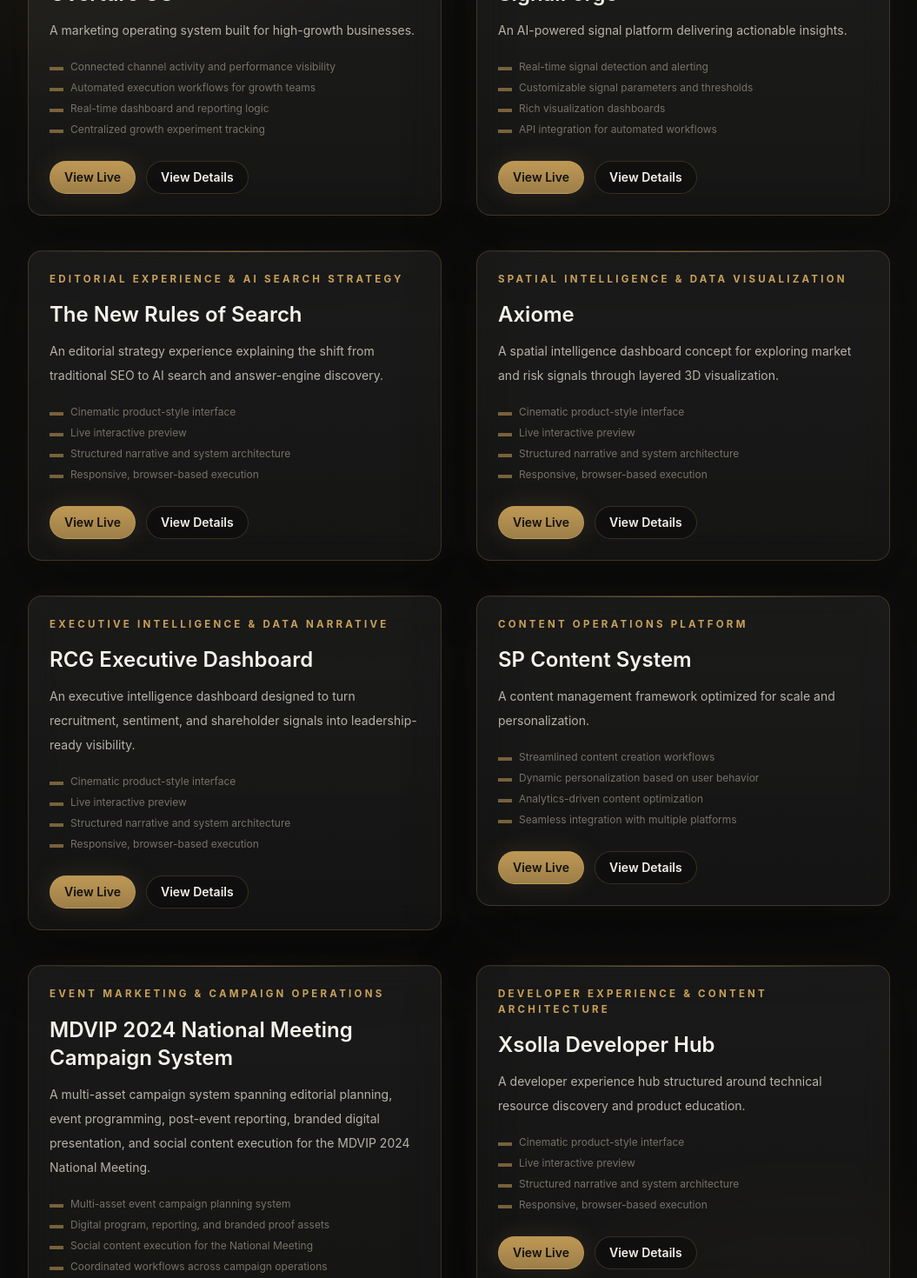
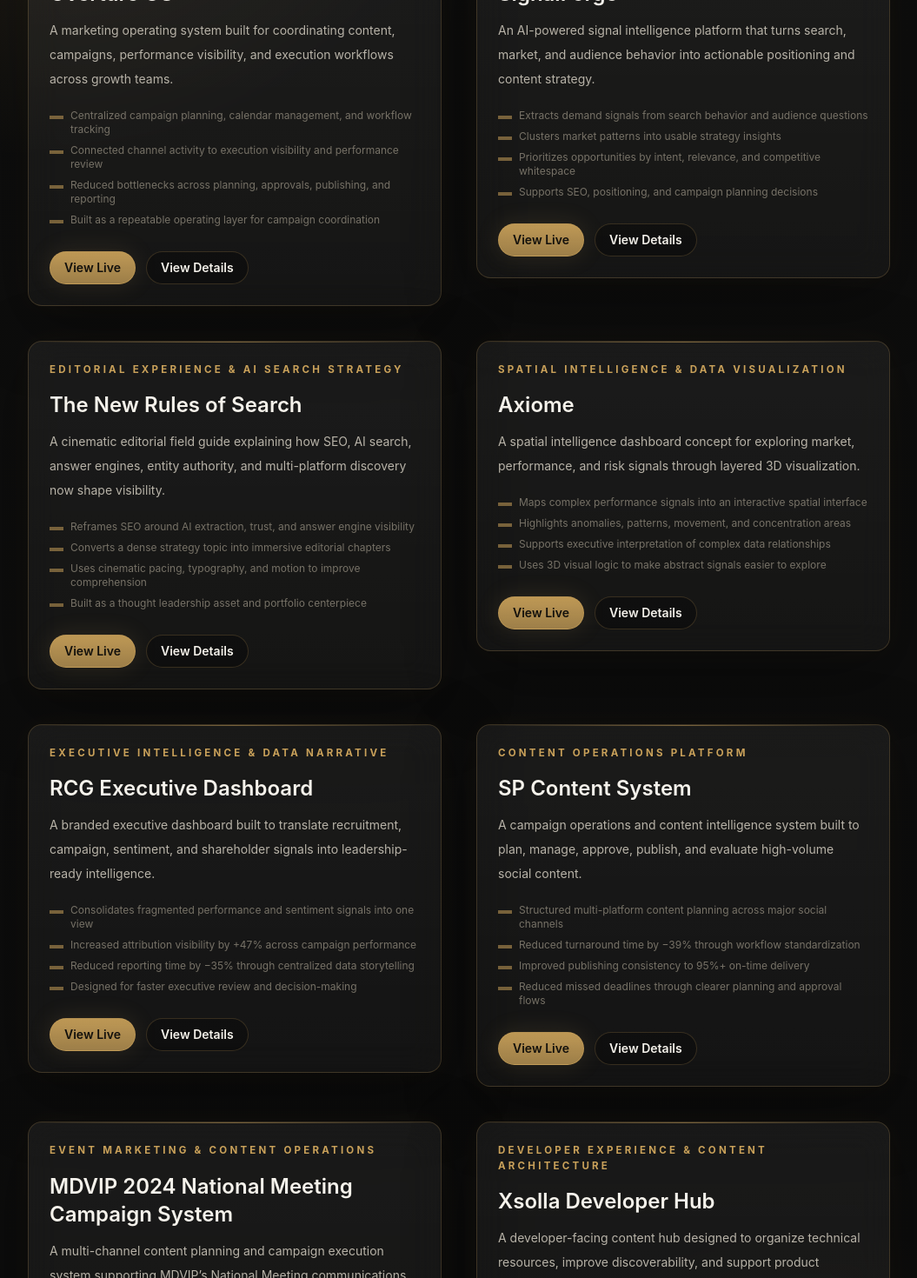
Before and after one commit to codename-blackweb/portfolio, a Next.js app: page / in a window 1280 px wide. Shown: the part 1320-2790 px from the top of the page at 87% size, without its empty margins (192-1247 px from the left). Built offline with nearby package versions, Linux system fonts and the light colour scheme.

Commit message:
Enforce project-specific homepage bullets

```diff
--- a/components/ProjectCard.jsx
+++ b/components/ProjectCard.jsx
@@ -11,6 +11,12 @@
  * ensures the live links stand out clearly.
  */
 export default function ProjectCard({ project, index }) {
+  const bullets = Array.isArray(project.bullets) ? project.bullets : [];
+
+  if (!Array.isArray(project.bullets)) {
+    console.warn('Missing bullets for project:', project.title);
+  }
+
   return (
     <motion.div
       initial={{ opacity: 0, y: 40 }}
@@ -26,14 +32,16 @@
       <p className="editorial-copy mb-5 text-sm leading-7">
         {project.description}
       </p>
+      {bullets.length > 0 && (
         <ul className="editorial-muted mb-7 space-y-2 text-xs">
-        {project.bullets.slice(0, 4).map((point, idx) => (
+          {bullets.slice(0, 4).map((point, idx) => (
             <li key={idx} className="flex gap-2">
               <span className="mt-2 h-1 w-4 shrink-0 bg-[var(--gold-muted)]" />
               <span>{point}</span>
             </li>
           ))}
         </ul>
+      )}
       <div className="flex flex-wrap gap-3">
         <a
           href={project.liveUrl || project.link}
--- a/data/projects.js
+++ b/data/projects.js
@@ -1237,6 +1237,13 @@
     : undefined;
   const resolvedArchitectureSteps =
     content.workflow?.cards || content.architectureSteps || architectureSteps;
+  const resolvedCapabilities = {
+    headline:
+      content.capabilities?.headline ||
+      content.capabilitiesHeadline ||
+      `${title} capabilities`,
+    cards: contentCapabilityCards || capabilities,
+  };
   const resolvedSystem = {
     headline: content.system?.headline || `${title} system model`,
     intro:
@@ -1248,13 +1255,6 @@
   const resolvedWorkflow = {
     headline: content.workflow?.headline || `${title} workflow logic`,
     cards: resolvedArchitectureSteps,
-  };
-  const resolvedCapabilities = {
-    headline:
-      content.capabilities?.headline ||
-      content.capabilitiesHeadline ||
-      `${title} capabilities`,
-    cards: contentCapabilityCards || capabilities,
   };
   const resolvedImpact = {
     headline: content.impact?.headline || content.impactHeadline || `${title} outcomes`,
@@ -1288,13 +1288,7 @@
     architectureSteps: resolvedArchitectureSteps,
     capabilities: resolvedCapabilities,
     impact: resolvedImpact,
-    bullets:
-      bullets || [
-        'Cinematic product-style interface',
-        'Live interactive preview',
-        'Structured narrative and system architecture',
-        'Responsive, browser-based execution',
-      ],
+    bullets,
     liveUrl,
     previewUrl,
     link: liveUrl,
@@ -1317,7 +1311,8 @@
     headline: 'Marketing infrastructure built for signal, speed, and scale.',
     subheadline:
       'Overture OS connects channel activity, performance visibility, and execution workflows into one operating layer for growth teams.',
-    description: 'A marketing operating system built for high-growth businesses.',
+    description:
+      'A marketing operating system built for coordinating content, campaigns, performance visibility, and execution workflows across growth teams.',
     problem:
       'Context: Campaign planning and execution spread across disconnected tools with no unified system. The Challenge: Teams lacked a centralized way to plan, track, and execute campaigns across channels, creating bottlenecks and misalignment.',
     solution:
@@ -1355,10 +1350,10 @@
       'Reduced execution bottlenecks and improved operational consistency.',
     ],
     bullets: [
-      'Connected channel activity and performance visibility',
-      'Automated execution workflows for growth teams',
-      'Real-time dashboard and reporting logic',
-      'Centralized growth experiment tracking',
+      'Centralized campaign planning, calendar management, and workflow tracking',
+      'Connected channel activity to execution visibility and performance review',
+      'Reduced bottlenecks across planning, approvals, publishing, and reporting',
+      'Built as a repeatable operating layer for campaign coordination',
     ],
     liveUrl: 'https://overture-os.netlify.app/',
     previewUrl: 'https://overture-os.netlify.app/',
@@ -1372,7 +1367,8 @@
     headline: 'Signal intelligence built to move teams from noise to action.',
     subheadline:
       'SignalForge detects, organizes, and surfaces actionable signals so operators can respond faster and with more context.',
-    description: 'An AI-powered signal platform delivering actionable insights.',
+    description:
+      'An AI-powered signal intelligence platform that turns search, market, and audience behavior into actionable positioning and content strategy.',
     problem:
       'Context: Operators were monitoring too many disconnected signals without a reliable way to separate noise from priority changes. The Challenge: Important market, workflow, and performance signals were buried across tools, delaying response and making decisions reactive.',
     solution:
@@ -1410,10 +1406,10 @@
       'Ranked intelligence themes before they moved into targeting and content decisions.',
     ],
     bullets: [
-      'Real-time signal detection and alerting',
-      'Customizable signal parameters and thresholds',
-      'Rich visualization dashboards',
-      'API integration for automated workflows',
+      'Extracts demand signals from search behavior and audience questions',
+      'Clusters market patterns into usable strategy insights',
+      'Prioritizes opportunities by intent, relevance, and competitive whitespace',
+      'Supports SEO, positioning, and campaign planning decisions',
     ],
     liveUrl: 'https://thesignalforge.app/',
     previewUrl: 'https://thesignalforge.app/',
@@ -1426,7 +1422,13 @@
     positioning:
       'A cinematic editorial field guide built to explain how SEO, AI search, answer engines, entity authority, and multi-platform visibility now shape modern discovery.',
     description:
-      'An editorial strategy experience explaining the shift from traditional SEO to AI search and answer-engine discovery.',
+      'A cinematic editorial field guide explaining how SEO, AI search, answer engines, entity authority, and multi-platform discovery now shape visibility.',
+    bullets: [
+      'Reframes SEO around AI extraction, trust, and answer engine visibility',
+      'Converts a dense strategy topic into immersive editorial chapters',
+      'Uses cinematic pacing, typography, and motion to improve comprehension',
+      'Built as a thought leadership asset and portfolio centerpiece',
+    ],
     problem:
       'Context: Search behavior is shifting from ranked links to AI answers, entity recognition, and multi-platform discovery. The Challenge: Teams need a clear way to understand how SEO, answer engines, authority signals, and platform visibility now work together.',
     screenshotPlaceholder: 'AI search strategy field guide',
@@ -1472,7 +1474,13 @@
     positioning:
       'A 3D spatial intelligence dashboard for exploring market, performance, and risk signals through interactive visual layers.',
     description:
-      'A spatial intelligence dashboard concept for exploring market and risk signals through layered 3D visualization.',
+      'A spatial intelligence dashboard concept for exploring market, performance, and risk signals through layered 3D visualization.',
+    bullets: [
+      'Maps complex performance signals into an interactive spatial interface',
+      'Highlights anomalies, patterns, movement, and concentration areas',
+      'Supports executive interpretation of complex data relationships',
+      'Uses 3D visual logic to make abstract signals easier to explore',
+    ],
     problem:
       'Context: Market, performance, and risk data often lives in flat dashboards that make spatial relationships hard to understand. The Challenge: Users needed a more dimensional way to explore layered signals without losing orientation or decision context.',
     screenshotPlaceholder: 'Axiome spatial intelligence dashboard',
@@ -1532,7 +1540,13 @@
     positioning:
       'A branded executive dashboard built to translate recruitment, sentiment, and shareholder signals into leadership-ready intelligence.',
     description:
-      'An executive intelligence dashboard designed to turn recruitment, sentiment, and shareholder signals into leadership-ready visibility.',
+      'A branded executive dashboard built to translate recruitment, campaign, sentiment, and shareholder signals into leadership-ready intelligence.',
+    bullets: [
+      'Consolidates fragmented performance and sentiment signals into one view',
+      'Increased attribution visibility by +47% across campaign performance',
+      'Reduced reporting time by −35% through centralized data storytelling',
+      'Designed for faster executive review and decision-making',
+    ],
     problem:
       'Context: Leadership lacked clear visibility into how campaigns were performing and contributing to pipeline outcomes. The Challenge: Campaign data was siloed and difficult to interpret, making attribution unclear and slowing decision-making.',
     screenshotPlaceholder: 'Executive performance dashboard',
@@ -1580,7 +1594,7 @@
     headline:
       'A content system designed to turn strategy into structured output.',
     description:
-      'A content management framework optimized for scale and personalization.',
+      'A campaign operations and content intelligence system built to plan, manage, approve, publish, and evaluate high-volume social content.',
     problem:
       'Context: High-volume, multi-platform content execution with inconsistent workflows and missed deadlines. The Challenge: Content production and approvals were fragmented, leading to delays, inconsistent publishing, and limited visibility into execution.',
     screenshotPlaceholder: 'Content execution system',
@@ -1616,10 +1630,10 @@
       'Standardized workflows to reduce missed deadlines and execution friction.',
     ],
     bullets: [
-      'Streamlined content creation workflows',
-      'Dynamic personalization based on user behavior',
-      'Analytics-driven content optimization',
-      'Seamless integration with multiple platforms',
+      'Structured multi-platform content planning across major social channels',
+      'Reduced turnaround time by −39% through workflow standardization',
+      'Improved publishing consistency to 95%+ on-time delivery',
+      'Reduced missed deadlines through clearer planning and approval flows',
     ],
     liveUrl: 'https://sp-content-system.netlify.app/',
     previewUrl: 'https://sp-content-system.netlify.app/',
@@ -1628,7 +1642,7 @@
     slug: 'mdvip-2024-national-meeting-campaign-system',
     legacySlugs: ['mdvip-content-calendar'],
     title: 'MDVIP 2024 National Meeting Campaign System',
-    category: 'Event Marketing & Campaign Operations',
+    category: 'Event Marketing & Content Operations',
     filterGroup: 'Campaigns',
     positioning: 'A Multi-Asset Event Marketing System',
     headline:
@@ -1636,7 +1650,7 @@
     subheadline:
       'A connected campaign operations layer for editorial planning, event programming, post-event reporting, branded digital presentation, and social content execution.',
     description:
-      'A multi-asset campaign system spanning editorial planning, event programming, post-event reporting, branded digital presentation, and social content execution for the MDVIP 2024 National Meeting.',
+      'A multi-channel content planning and campaign execution system supporting MDVIP’s National Meeting communications and publishing workflow.',
     problem:
       'Context: Weekly content execution across multiple channels with high coordination demands. The Challenge: Content planning and execution lacked structure, leading to missed deadlines, inconsistent cadence, and reactive decision-making.',
     solution:
@@ -1674,10 +1688,10 @@
       'Identified high-performing formats and improved content performance.',
     ],
     bullets: [
-      'Multi-asset event campaign planning system',
-      'Digital program, reporting, and branded proof assets',
-      'Social content execution for the National Meeting',
-      'Coordinated workflows across campaign operations',
+      'Managed weekly content planning across web, email, YouTube, Facebook, and LinkedIn',
+      'Maintained 3–4x weekly publishing cadence with 90%+ on-time delivery',
+      'Tracked impressions, CTR, conversions, and format performance',
+      'Reduced missed deadlines by −40% through structured approval workflows',
     ],
     liveUrl:
       'https://drive.google.com/file/d/1s8QHOLZpUFPR-0ihgUSCmcyQtk38yP8F/view?usp=sharing',
@@ -1719,7 +1733,13 @@
     positioning:
       'A developer-facing content hub designed to organize technical resources, improve discoverability, and support product education.',
     description:
-      'A developer experience hub structured around technical resource discovery and product education.',
+      'A developer-facing content hub designed to organize technical resources, improve discoverability, and support product education.',
+    bullets: [
+      'Structured technical content into clearer developer pathways',
+      'Improved resource discoverability through stronger content architecture',
+      'Organized product education around use cases and implementation needs',
+      'Built to support self-service learning and developer adoption',
+    ],
     problem:
       'Context: Developer-facing resources needed to support education, discovery, and product understanding in one coherent destination. The Challenge: Technical content can become fragmented across docs, marketing pages, and product explainers, making it harder for developers to find the right path.',
     screenshotPlaceholder: 'Developer resource hub',
@@ -1765,7 +1785,13 @@
     positioning:
       'An AI-enabled campaign operations concept built to streamline planning, execution, and optimization across marketing workflows.',
     description:
-      'An AI campaign operations concept for planning, execution, and optimization workflows.',
+      'An AI-enabled campaign operations concept built to streamline planning, execution, and optimization across marketing workflows.',
+    bullets: [
+      'Organizes objectives, audience segments, assets, timelines, and channels',
+      'Uses AI-supported workflow structure to reduce campaign planning friction',
+      'Surfaces optimization signals for messaging, timing, and channel execution',
+      'Supports faster movement from campaign planning to launch',
+    ],
     problem:
       'Context: Campaign teams often plan, execute, and optimize across disconnected workflows while AI tools sit outside the operating process. The Challenge: The concept needed to show how AI could support campaign operations without becoming another isolated layer.',
     screenshotPlaceholder: 'AI campaign operations workspace',
@@ -1811,7 +1837,13 @@
     positioning:
       'A cinematic digital editorial experience built around a sharp narrative concept, immersive pacing, and high-impact visual storytelling.',
     description:
-      'A cinematic interactive essay experience built around immersive pacing and narrative visual storytelling.',
+      'A cinematic digital editorial experience built around sharp narrative pacing, immersive visual storytelling, and high-impact scroll-based reading.',
+    bullets: [
+      'Turns a written editorial idea into an interactive digital reading experience',
+      'Uses motion, contrast, typography, and spacing to create narrative tension',
+      'Structures the piece around emotional pacing and visual progression',
+      'Built as a memorable thought leadership and storytelling asset',
+    ],
     problem:
       'Context: The editorial concept required a digital experience that could carry tension, pacing, and visual impact beyond a conventional article format. The Challenge: The narrative needed to feel cinematic and immersive while remaining readable, structured, and web-native.',
     screenshotPlaceholder: 'Cinematic editorial experience',
```
Lines whose indentation alone changed are shown as unchanged.
